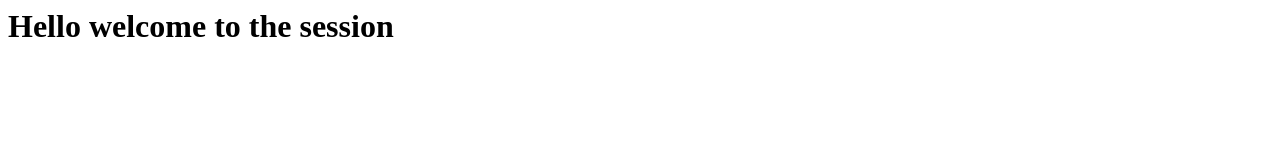
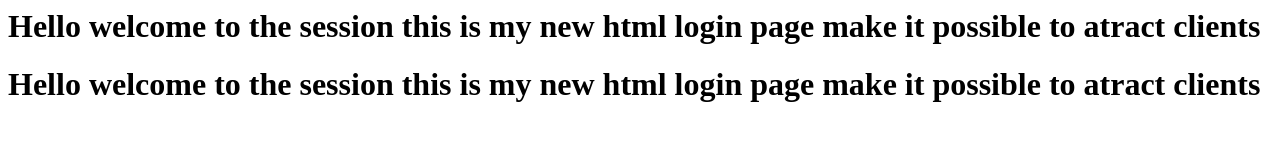
Before and after one commit to SAW-NAAZ/Health-Project, a plain HTML site: page index.html in a window 1280 px wide. Drawn offline with Linux system fonts and the light colour scheme.

Commit message:
Refactor index.html for login page content
Removed duplicate HTML structure and added login page description.

```diff
--- a/index.html
+++ b/index.html
@@ -1,5 +1,14 @@
 <h1>
 <html>
 Hello welcome to the session
+  this is my new html login page
+  make it possible to atract clients
 </html>
 </h1>
+<h1>
+<html>
+Hello welcome to the session
+  this is my new html login page
+  make it possible to atract clients
+</html>
+</h1>
```
